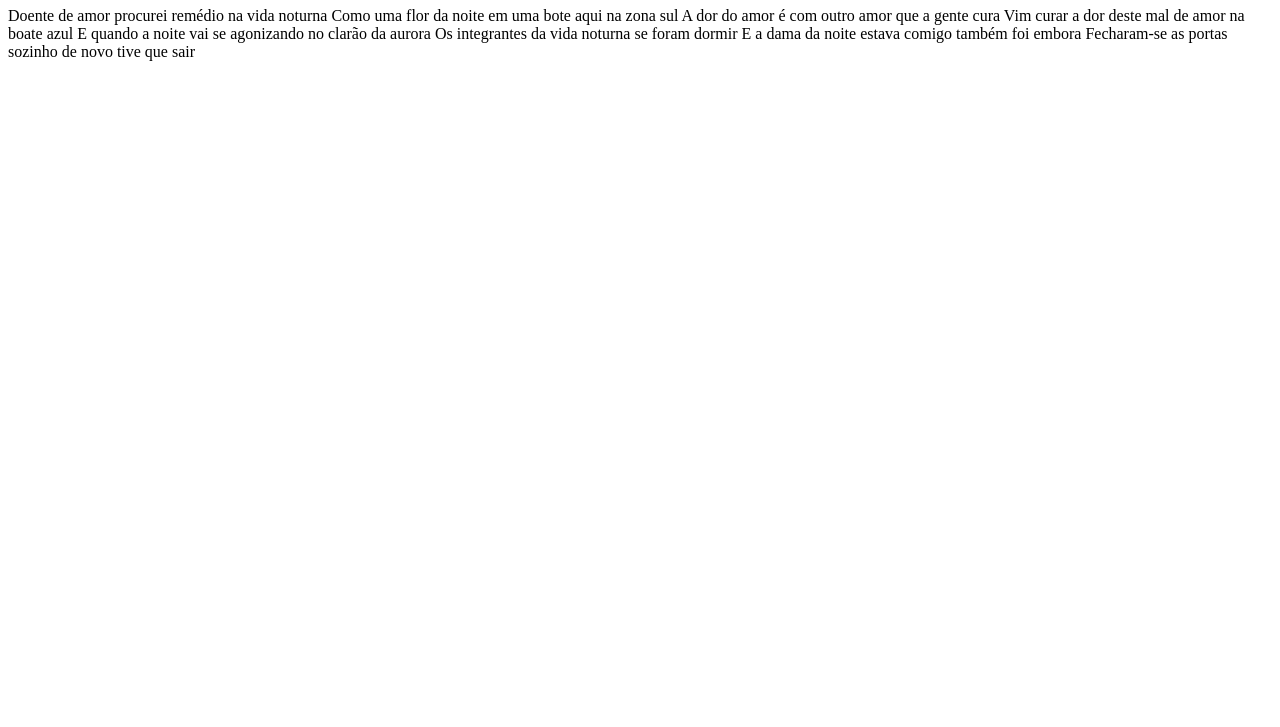
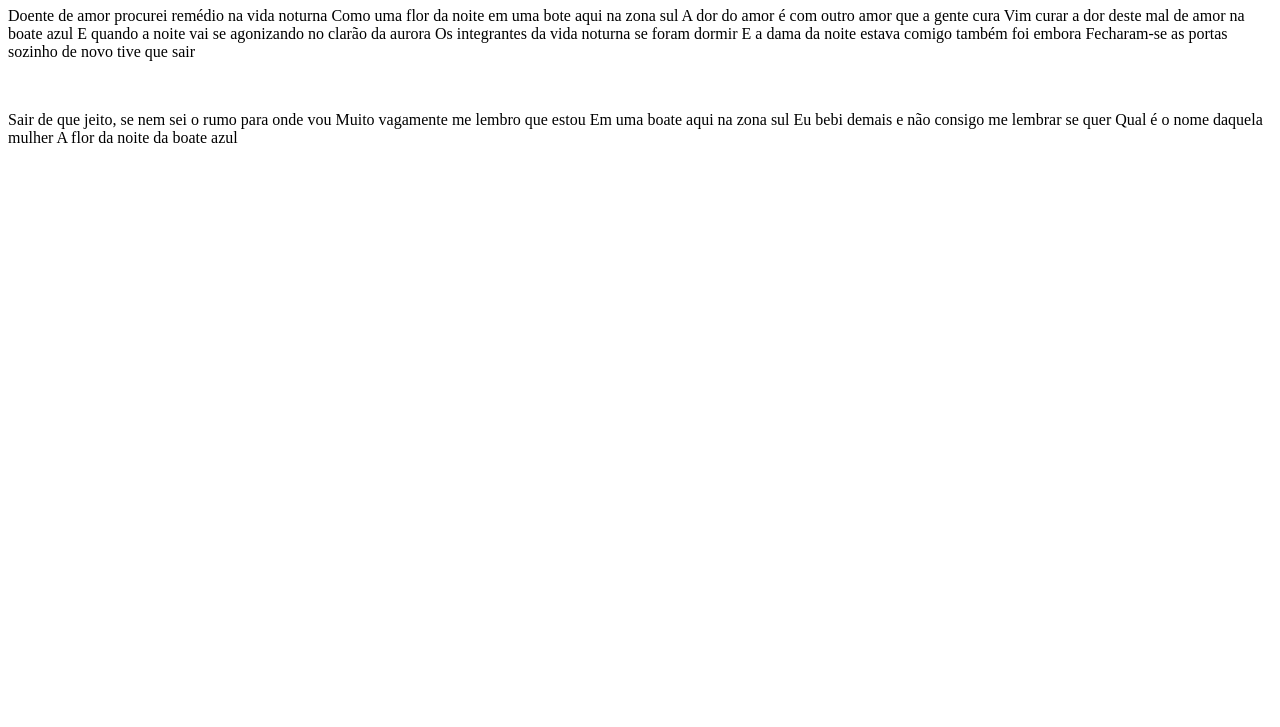
Before and after one commit to Matic0/prj_lyrics, a plain HTML site: page proj_lyrics/index.html in a window 1280 px wide. Shown: the part 73-800 px from the top of the page. Drawn offline with Linux system fonts and the light colour scheme.

Commit message:
Add files via upload

```diff
--- a/proj_lyrics/index.html
+++ b/proj_lyrics/index.html
@@ -17,5 +17,14 @@
     Os integrantes da vida noturna se foram dormir
     E a dama da noite estava comigo também foi embora
     Fecharam-se as portas sozinho de novo tive que sair</p>
+<br>
+
+<p>Sair de que jeito, se nem sei o rumo para onde vou
+    Muito vagamente me lembro que estou
+    Em uma boate aqui na zona sul
+    Eu bebi demais e não consigo me lembrar se quer
+    Qual é o nome daquela mulher
+    A flor da noite da boate azul</p>
+
 </body>
 </html>
```
